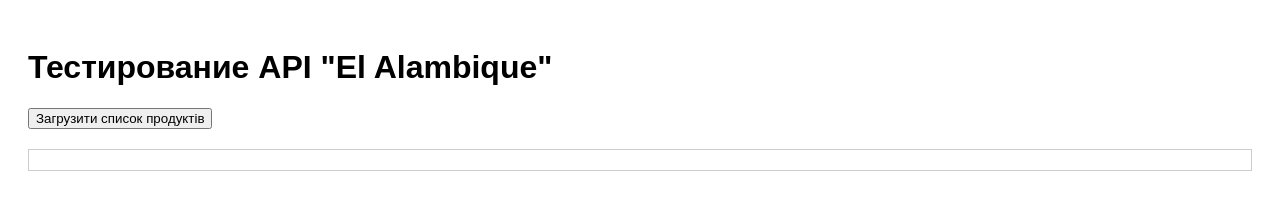
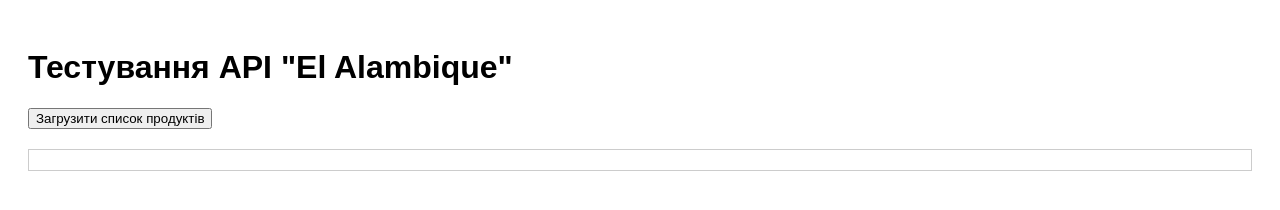
Before and after one commit to Pasha711/web_rest_frontend, a plain HTML site: page index.html in a window 1280 px wide. Drawn offline with nearby package versions, Linux system fonts and the light colour scheme.

Commit message:
small change

```diff
--- a/index.html
+++ b/index.html
@@ -11,7 +11,7 @@
     </style>
 </head>
 <body>
-    <h1>Тестирование API "El Alambique"</h1>
+    <h1>Тестування API "El Alambique"</h1>
     <button id="load-products">Загрузити список продуктів</button>
 
     <div id="products-list">
```
